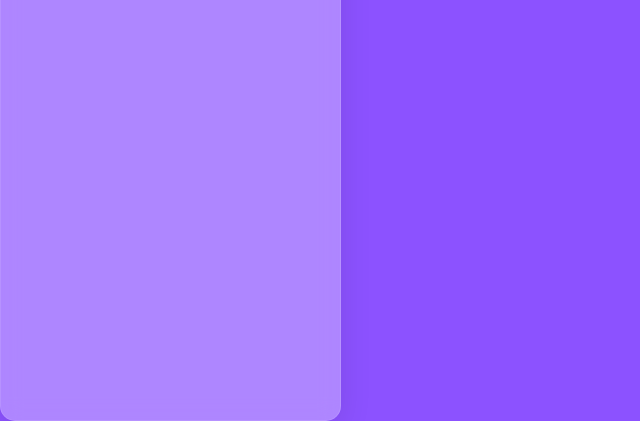
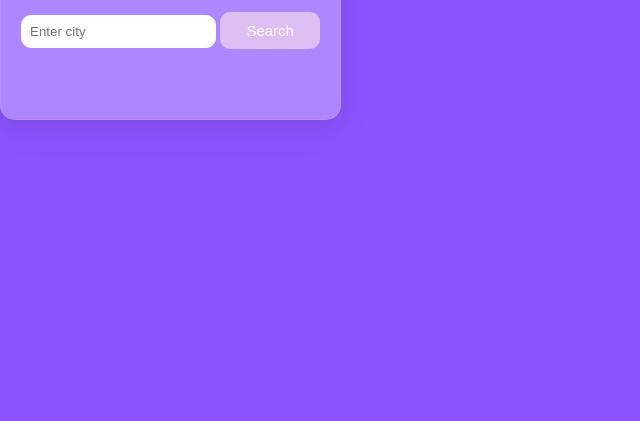
Before and after one commit to AnirudhaKhasnobis/Weather-App, a plain HTML site: page index.html in a window 1280 px wide. Shown: the part 379-800 px from the top of the page, without its empty margins (0-640 px from the left). Drawn offline with Linux system fonts and the light colour scheme.

Commit message:
3rd Commit

```diff
--- a/style.css
+++ b/style.css
@@ -2,7 +2,7 @@ body{
     background-color: #8C52FF;
     font-family: 'Segoe UI', 'Segoe UI', Tahoma, Geneva, Verdana, sans-serif;
     display:flex;
-    align-items: centre;
+    align-items: center;
     justify-content: centre;
     height: 100vh;
     margin:0;
```
